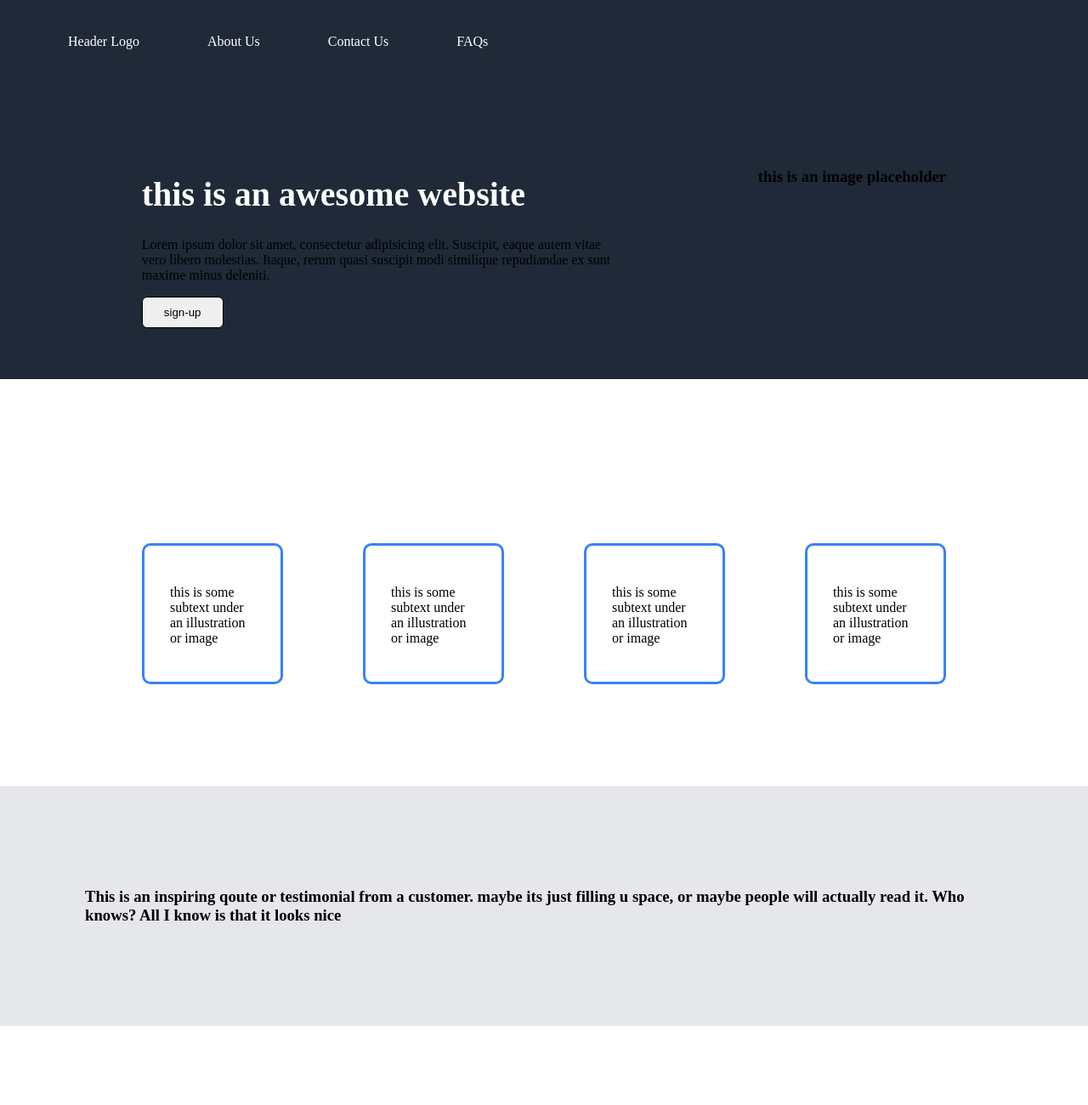
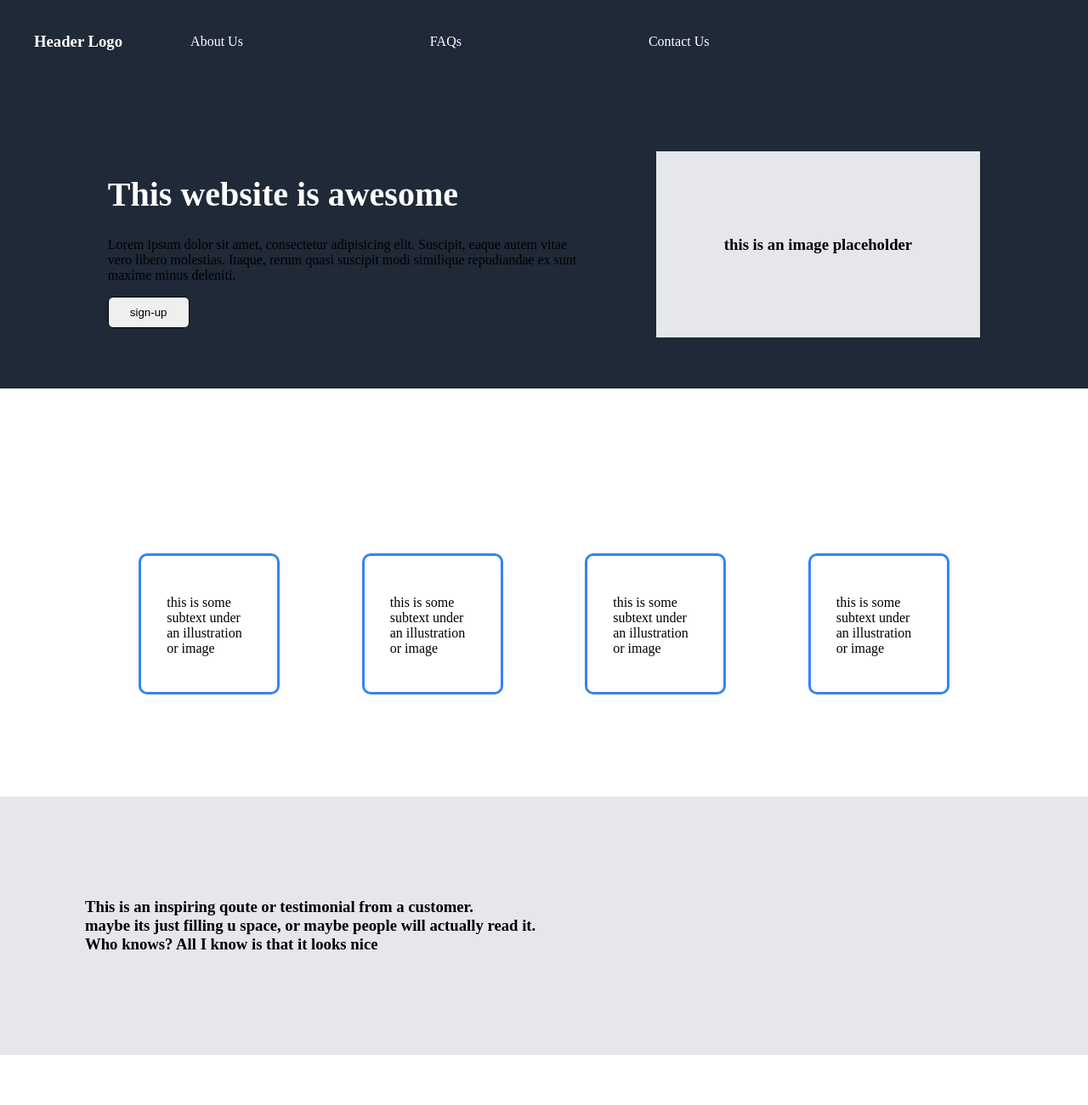
Before and after one commit to Dubuiz/The-Odin-Project-Landing-Page, a plain HTML site: page index.html in a window 1280 px wide. Shown: the top 1300 px of the page at 85% size. Drawn offline with Linux system fonts and the light colour scheme.

Commit message:
edited the nav bars

```diff
--- a/index.html
+++ b/index.html
@@ -9,21 +9,22 @@
 </head>
 <body>
     <div class="hero-section">
-      <nav>
+      <div class="nav">
+        <h3>Header Logo</h3>
         <ul>
-            <li>Header Logo</li>
             <li>About Us</li>
+            <li>FAQs</li>
             <li>Contact Us</li>
-            <li>FAQs</li>
         </ul>
-      </nav>
+      </div>
+
         <div class="hero">
             <div>
-                <h1>this is an awesome website</h1>
+                <h1>This website is awesome</h1>
                 <p>Lorem ipsum dolor sit amet, consectetur adipisicing elit. Suscipit, eaque autem vitae <br> vero libero molestias. Itaque, rerum quasi suscipit modi similique repudiandae ex sunt <br> maxime minus deleniti.</p>
                 <button>sign-up</button>
             </div>
-            <div>
+            <div class="place">
                 <h3>this is an image placeholder</h3>
             </div>
         </div>
@@ -37,7 +38,7 @@
         <div class="section-four"><div class="shape"><p>this is some subtext under an illustration or image</p></div></div>
         </div>
     </div>
-    <div class="sub-section"><h3>This is an inspiring qoute or testimonial from a customer. maybe its just filling u space, or maybe people will actually read it. Who knows?
+    <div class="sub-section"><h3>This is an inspiring qoute or testimonial from a customer. <br> maybe its just filling u space, or maybe people will actually read it. <br> Who knows?
         All I know is that it looks nice</h3></div>
     <div class="sign-up">
         <div class="call"><h3>call to action! its time!</h3>
--- a/style.css
+++ b/style.css
@@ -15,22 +15,31 @@ h1{
     padding: 60px;
     justify-content: space-around;
 }
-nav ul{
+.nav{
+    display: flex;
+    align-items: center;
+    margin: auto 40px;
+}
+.nav h3{
+    color: white;
+}
+ul{
     display: flex;
     list-style: none;
-    margin: 0;
+    margin: 20px;
 }
-nav ul li {
+li {
     display: block;
     padding: 20px;
-    margin: 20px;
+    margin-right: 180px;
     color: white;
    }
 .main-section{
     margin: 60px;
     display: flex;
-   justify-content: space-around;
-   padding: 60px;
+    gap: 10px;
+    justify-content: space-around;
+    padding: 60px;
 
 }
 .section-one, .section-two, .section-three, .section-four{
@@ -45,7 +54,8 @@ nav ul li {
 }
 .sub-section{
     background-color: #e5e7eb;
-
+    justify-content: center;
+    align-items: center;
     padding: 100px;
 }
 .sign-up{
```
